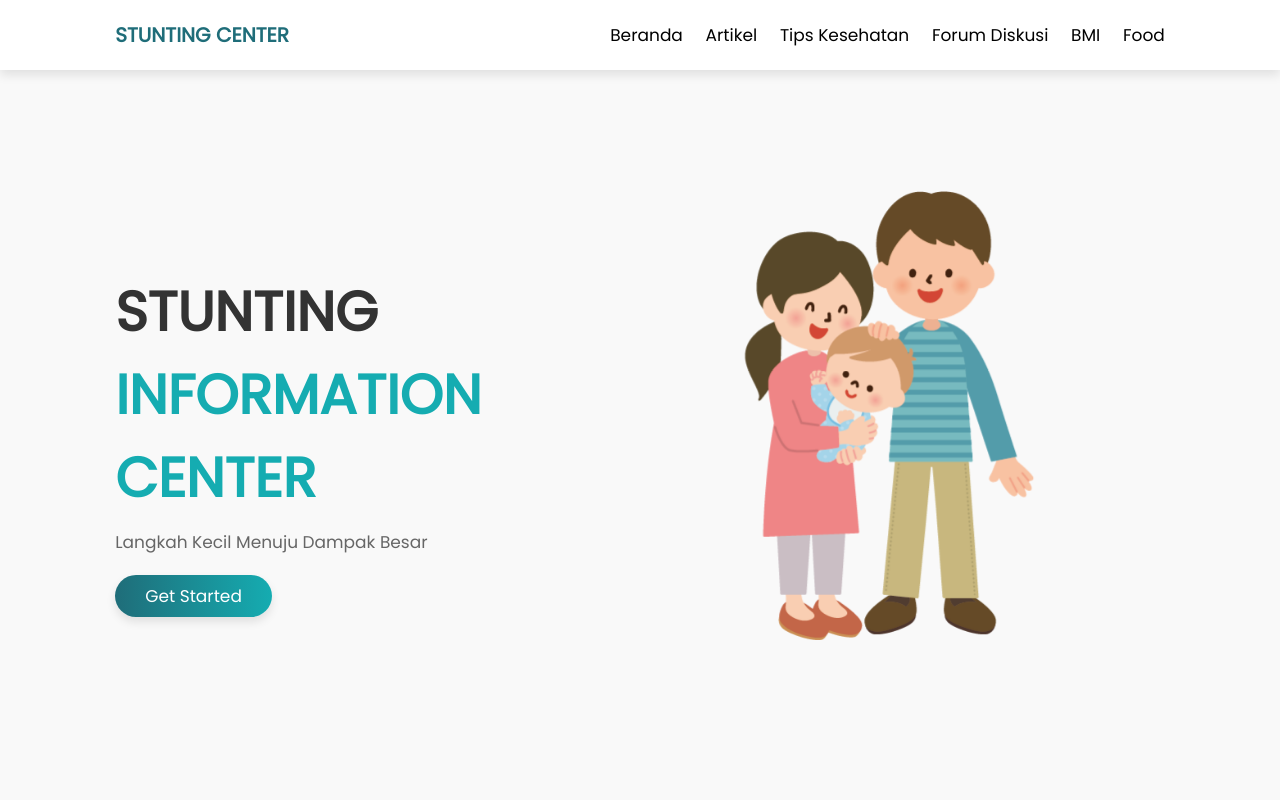
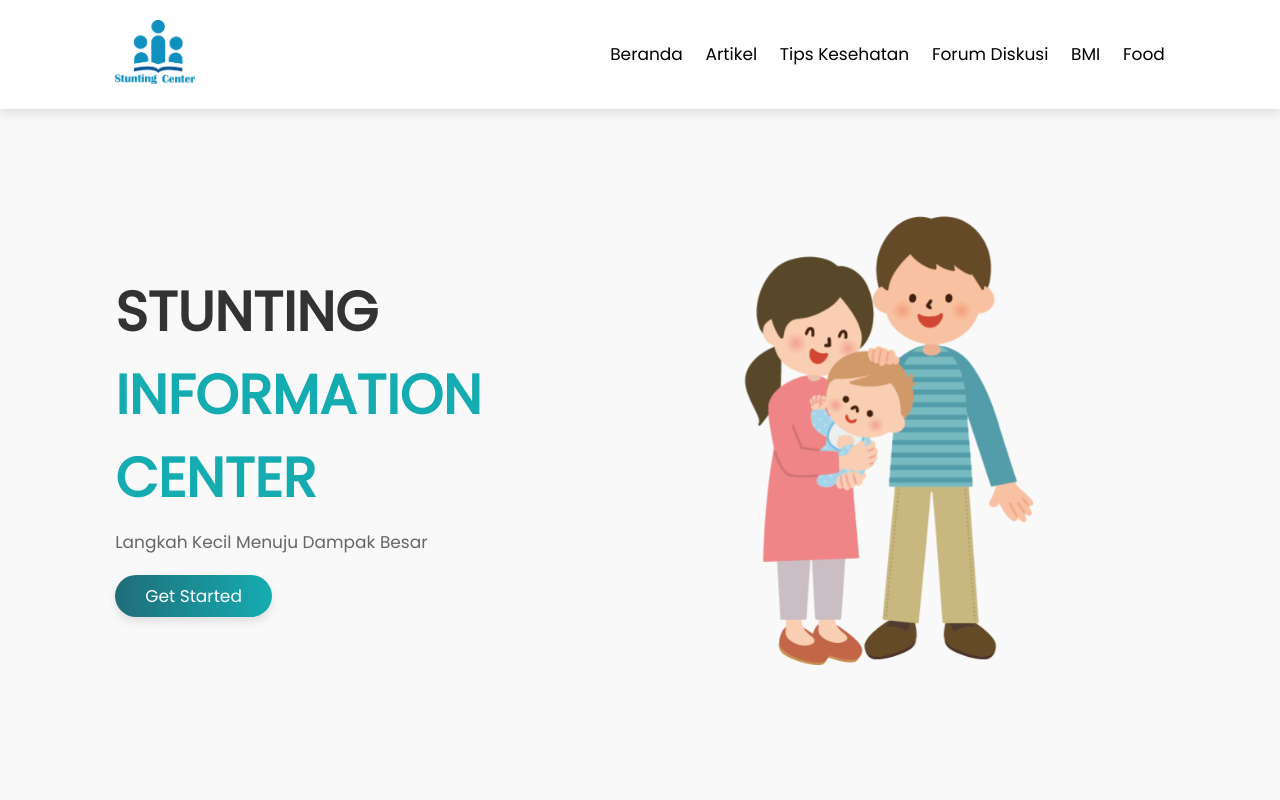
Before and after one commit to Wahdannajmil/landingpage-wahdan-skilvul, a plain HTML site: page index.html in a window 1280 px wide. Shown: the top 800 px of the page. Drawn offline with Linux system fonts and the light colour scheme.

Commit message:
add logo

```diff
--- a/index.html
+++ b/index.html
@@ -14,8 +14,9 @@
   <body>
 
     <header>
-      <a href="#" class="logo">Stunting Center</a>
-
+      <a href="#" class="logo">
+        <img src="./images/logo_new2.png" alt="Logo">
+      </a>
       <input type="checkbox" id="menu-bar" />
       <label for="menu-bar" class="fas fa-bars"></label>
 
--- a/styles.css
+++ b/styles.css
@@ -100,13 +100,9 @@ header {
   z-index: 1000;
 }
 
-header .logo {
-  font-size: 2rem;
-  font-weight: 600;
-  text-transform: uppercase;
-  color: var(--dark-blue);
+header img {
+  width: 80px;
 }
-
 header .navbar a {
   font-size: 1.7rem;
   margin-left: 2rem;
@@ -139,6 +135,7 @@ header label {
 }
 
 .home .image img {
+  padding-top: 50px;
   width: 40vw;
   animation: anim 3s linear infinite;
 }
```
